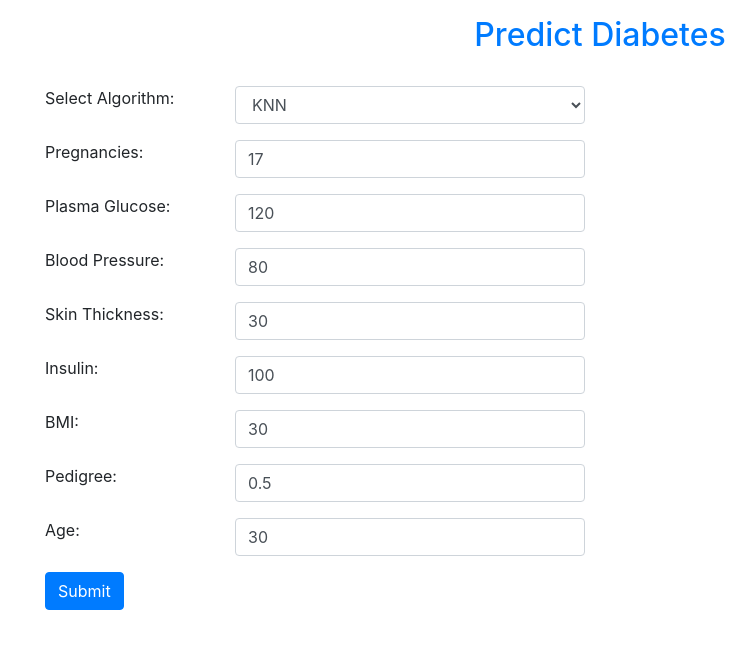
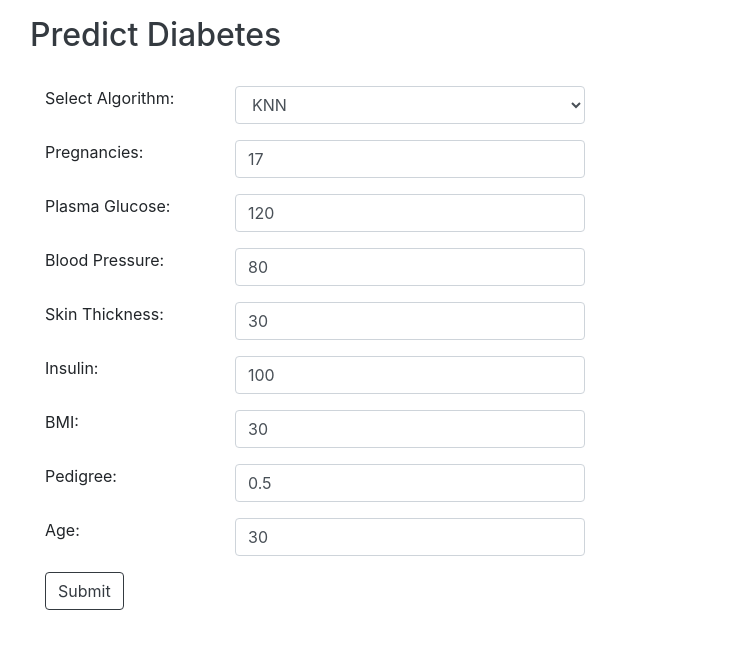
Before and after one commit to hiskiapp/diabetes-prediction-app, a Flask app: page / in a window 1280 px wide. Shown: the top 649 px of the page, without its empty margins (40-796 px from the left). Run offline with Flask 2, Linux system fonts and the light colour scheme; some libraries are stand-ins or nearby versions.

Commit message:
fix: styles

```diff
--- a/templates/home.html
+++ b/templates/home.html
@@ -3,8 +3,8 @@
 {% block content %}
 
 <!-- Starts image section -->
-<div class="row justify-content-md-center mb-4">
-  <h2 class='text-primary'>Predict Diabetes</h2>
+<div class="row justify-content-md-left mb-4">
+  <h2 class='text-dark'>Predict Diabetes</h2>
 </div>
 
 <!-- Starts form section -->
@@ -82,7 +82,7 @@
     <!-- Starts Submit section -->
     <div class="form-group row">
       <div class="col-sm-offset-2 col-sm-10">
-        <button type="submit" class="btn btn-primary">Submit</button>
+        <button type="submit" class="btn btn-outline-dark">Submit</button>
       </div>
     </div>
   </form>
@@ -90,7 +90,7 @@
 
 
   <div class="row justify-content-md-left mb-4 mt-5" id="result-panel">
-    <span class='h3 text-primary' id="result-text"></span>
+    <span class='h3 text-dark' id="result-text"></span>
   </div>
 
 </div>
--- a/templates/layout.html
+++ b/templates/layout.html
@@ -5,8 +5,6 @@
     <meta charset="utf-8">
     <meta name="viewport" content="width=device-width, initial-scale=1, shrink-to-fit=no">
     <link rel="stylesheet" href="https://maxcdn.bootstrapcdn.com/bootstrap/4.0.0/css/bootstrap.min.css">
-    <script src="https://ajax.googleapis.com/ajax/libs/jquery/3.5.1/jquery.min.js"></script>
-    <script src="https://maxcdn.bootstrapcdn.com/bootstrap/3.4.1/js/bootstrap.min.js"></script>
     <title> Predict Diabetes </title>
 </head>
 <body>
```
